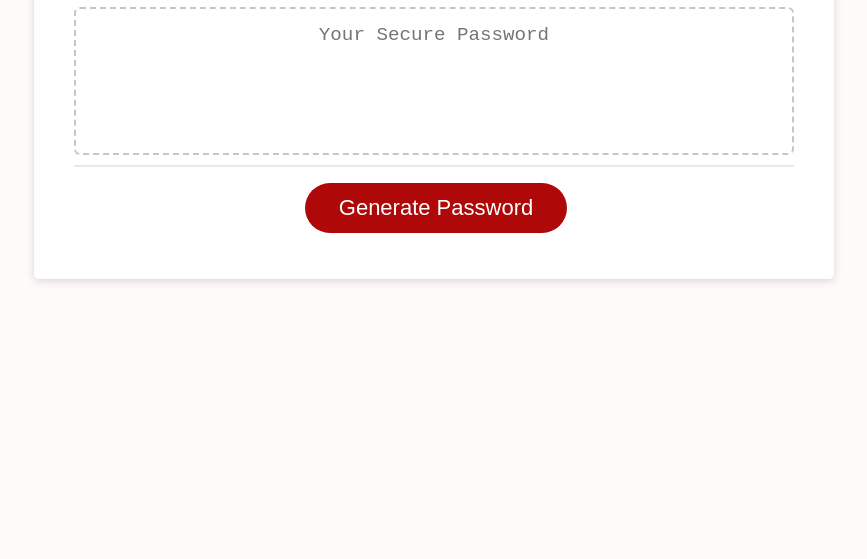
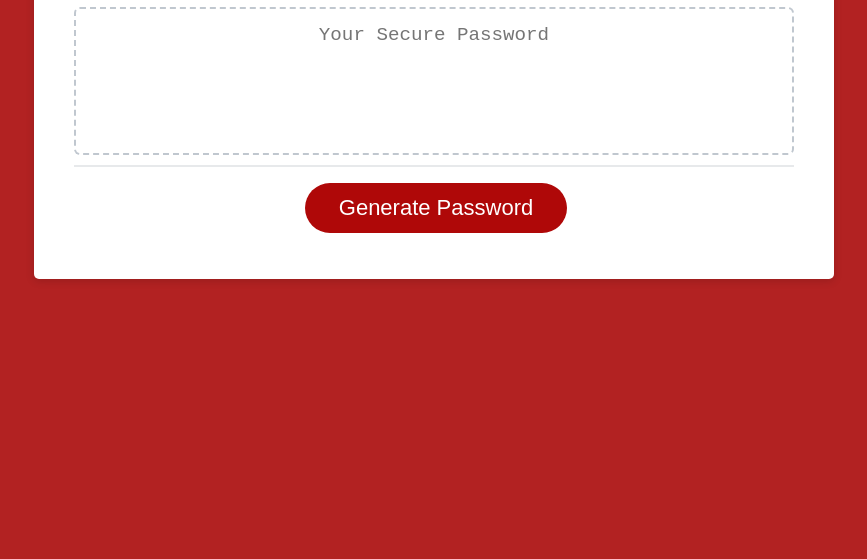
Before and after one commit to Jonathan-Goldstein/Password-Generator, a plain HTML site: page index.html in a window 1280 px wide. Shown: the part 241-800 px from the top of the page, without its empty margins (206-1073 px from the left). Drawn offline with Linux system fonts and the light colour scheme.

Commit message:
Update style.css

```diff
--- a/assets/style.css
+++ b/assets/style.css
@@ -14,7 +14,7 @@ body,
 
 body {
   font-family: sans-serif;
-  background-color: #fdfaf9;
+  background-color: #B22222;
 }
 
 .wrapper {
```
